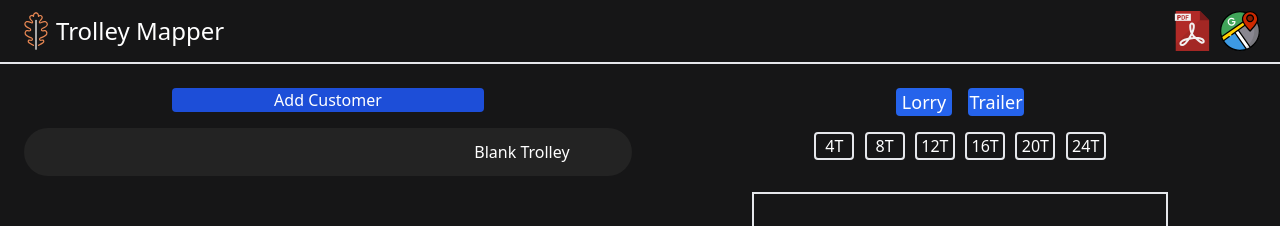
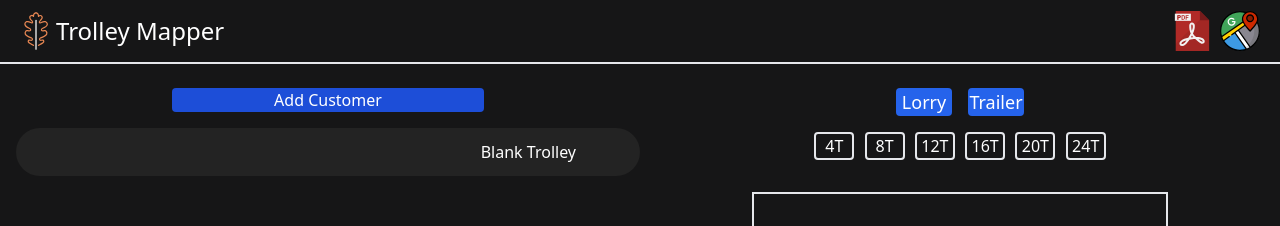
Before and after one commit to LGRV-alt/trolley-mapper, a React (Vite) app: page / in a window 1280 px wide. Shown: the top 226 px of the page. Built offline with nearby package versions, Linux system fonts and the light colour scheme.

Commit message:
small changes

```diff
--- a/src/components/CustomerSection.jsx
+++ b/src/components/CustomerSection.jsx
@@ -36,7 +36,7 @@ function CustomerSection({ onClick }) {
         </div>
       ) : null}
 
-      <div className="bg-[#232323] rounded-3xl p-3 m-2">
+      <div className="bg-[#232323] rounded-3xl p-3 m-2 lg:ml-0 lg:mr-0">
         <h3
           className="lg:ml-2 ml-5 w-[70%] text-left  lg:w-[90%] lg:text-end  hover:text-blue-500 hover:cursor-pointer"
           onClick={() => onClick("Blank Trolley")}
```
